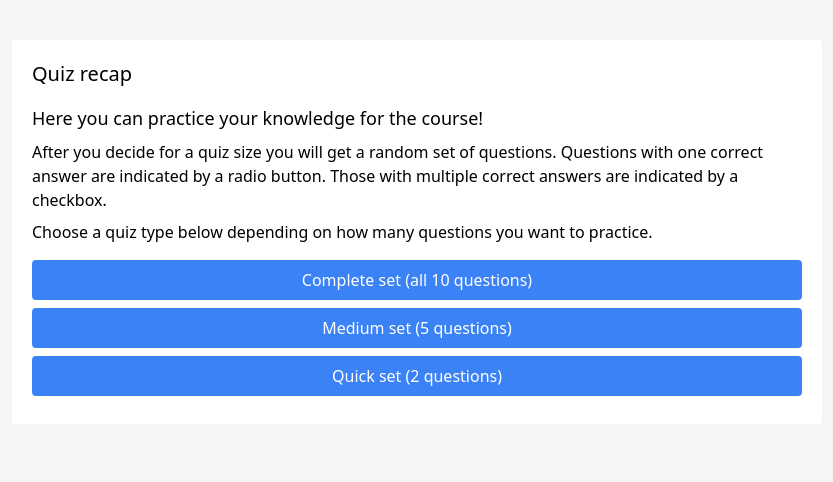
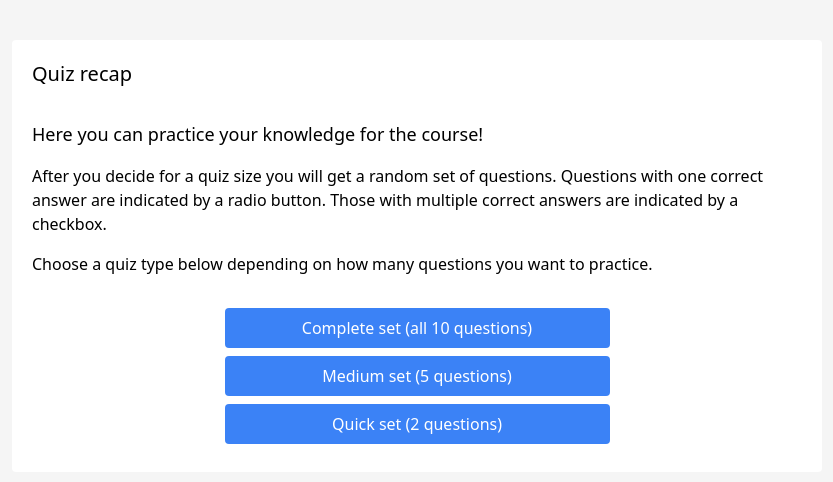
Before and after one commit to openHPI/quiz-recap, a React (Vite) app: page / in a window 1280 px wide. Shown: the top 482 px of the page, without its empty margins (223-1056 px from the left). Built offline with nearby package versions, Linux system fonts and the light colour scheme.

Commit message:
Adjust button styles and paddings throughout app

```diff
--- a/src/App.tsx
+++ b/src/App.tsx
@@ -35,16 +35,16 @@ function App({ data }: { data: Data }) {
     >
       <div className="quiz-recap">
         <div className="qr-rounded qr-bg-white qr-p-5">
-          <h2 className="qr-pb-4 qr-text-xl">Quiz recap</h2>
+          <h2 className="qr-pb-8 qr-text-xl">Quiz recap</h2>
           {quizStarted ? (
             <Quiz questions={getRandomSet(data, numberOfQuestions)} />
           ) : (
             <>
-              <h3 className="qr-pb-2 qr-text-lg">
+              <h3 className="qr-pb-4 qr-text-lg">
                 Here you can practice your knowledge for the course!
               </h3>
 
-              <p className="qr-pb-2">
+              <p className="qr-pb-4">
                 After you decide for a quiz size you will get a random set of
                 questions. Questions with one correct answer are indicated by a
                 radio button. Those with multiple correct answers are indicated
@@ -54,7 +54,7 @@ function App({ data }: { data: Data }) {
                 Choose a quiz type below depending on how many questions you
                 want to practice.
               </p>
-              <ul>
+              <ul className="qr-pt-4 qr-text-center">
                 <li>
                   <Button
                     text={`Complete set (all ${completeSet} questions)`}
--- a/src/components/Answers.tsx
+++ b/src/components/Answers.tsx
@@ -22,7 +22,7 @@ const Answers = ({
   };
 
   return (
-    <div className="qr-p-2" data-testid="answers">
+    <div className="qr-pb-2" data-testid="answers">
       {answers.map((answer: AnswerType) => {
         return (
           <div key={answer.id + '_' + quizId}>
--- a/src/components/Button.tsx
+++ b/src/components/Button.tsx
@@ -8,7 +8,7 @@ const Button = ({
   return (
     <button
       type="button"
-      className="qr-mb-2 qr-w-full qr-rounded qr-bg-primary qr-p-2 qr-text-white hover:qr-bg-primary-dark focus:qr-bg-primary-dark active:qr-bg-primary-dark"
+      className="qr-mb-2 qr-w-1/2 qr-rounded qr-bg-primary qr-p-2 qr-text-white hover:qr-bg-primary-dark focus:qr-bg-primary-dark active:qr-bg-primary-dark"
       onClick={() => {
         onClickAction();
       }}
--- a/src/components/Form.tsx
+++ b/src/components/Form.tsx
@@ -81,8 +81,8 @@ const Form = ({
 
   return (
     <form onSubmit={submitHandler}>
-      <fieldset className="qr-rounded qr-bg-white qr-p-5">
-        <legend className="qr-rounded qr-bg-white qr-p-1 qr-text-sm">
+      <fieldset className="qr-rounded qr-bg-white">
+        <legend className="qr-rounded qr-bg-white qr-text-right qr-text-sm">
           {questionIndexText} of {numberOfQuestions}
         </legend>
         <Question text={question.text} type={question.type}></Question>
@@ -98,7 +98,7 @@ const Form = ({
             Your answer was {isCorrect ? ' correct ✅' : ' not correct ❌'}
           </p>
         ) : (
-          <button className="qr-m7-2 qr-w-full qr-rounded qr-bg-primary qr-p-2 qr-text-white hover:qr-bg-primary-dark focus:qr-bg-primary-dark active:qr-bg-primary-dark">
+          <button className="qr-m7-2 qr-rounded qr-bg-primary qr-p-2 qr-text-white hover:qr-bg-primary-dark focus:qr-bg-primary-dark active:qr-bg-primary-dark">
             Submit Answer
           </button>
         )}
@@ -107,7 +107,7 @@ const Form = ({
         <>
           <button
             type="button"
-            className="qr-mt-4 qr-w-full qr-rounded qr-bg-primary qr-p-2 qr-text-white hover:qr-bg-primary-dark focus:qr-bg-primary-dark active:qr-bg-primary-dark"
+            className="qr-mt-4 qr-rounded qr-bg-primary qr-p-2 qr-text-white hover:qr-bg-primary-dark focus:qr-bg-primary-dark active:qr-bg-primary-dark"
             onClick={handleNextQuestion}
           >
             Next Question
--- a/src/components/Quiz.tsx
+++ b/src/components/Quiz.tsx
@@ -29,7 +29,7 @@ function Quiz({ questions }: { questions: Data }) {
             <div className="qr-flex qr-flex-row-reverse">
               <button
                 type="button"
-                className="qr-mt-4 qr-rounded qr-bg-danger qr-p-2 qr-text-white hover:qr-bg-danger-dark focus:qr-bg-danger-dark active:qr-bg-danger-dark"
+                className="qr-rounded qr-bg-danger qr-p-2 qr-text-white hover:qr-bg-danger-dark focus:qr-bg-danger-dark active:qr-bg-danger-dark"
                 onClick={() => {
                   setQuizEnded(true);
                 }}
--- a/src/components/Result.tsx
+++ b/src/components/Result.tsx
@@ -22,7 +22,7 @@ const Result = () => {
       <h3 className="qr-pb-2 qr-text-lg">Result</h3>
       {results.length ? (
         <table className="qr-w-full">
-          <caption className="pb-4 qr-text-lg">
+          <caption className="qr-pb-4 qr-text-lg">
             You answered {correctAnswers} of {numberOfQuestions} correctly.
           </caption>
           <thead>
@@ -49,12 +49,11 @@ const Result = () => {
       )}
       <button
         type="button"
-        className="qr-mt-4 qr-w-full qr-rounded qr-bg-success qr-p-2 qr-text-white hover:qr-bg-success-dark focus:qr-bg-success-dark  active:qr-bg-success-dark"
+        className="qr-mt-8 qr-rounded qr-bg-success qr-p-2 qr-text-white hover:qr-bg-success-dark focus:qr-bg-success-dark active:qr-bg-success-dark"
         onClick={() => {
           setQuizStarted(false);
           setQuizEnded(false);
           setResults([]);
-          // setNumberOfQuestions(0);
         }}
       >
         New Quiz
```
